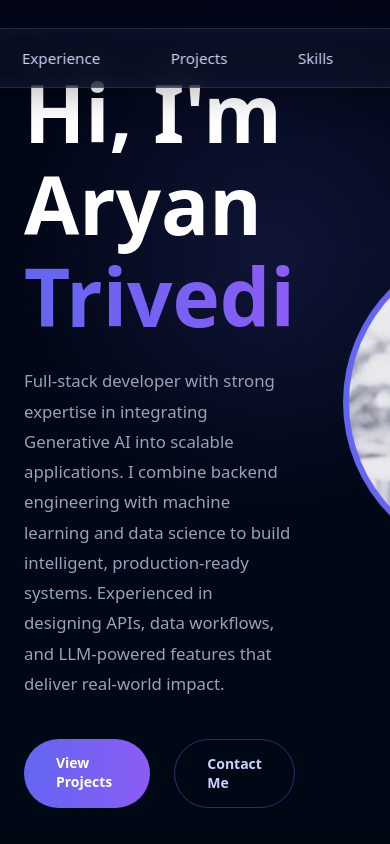
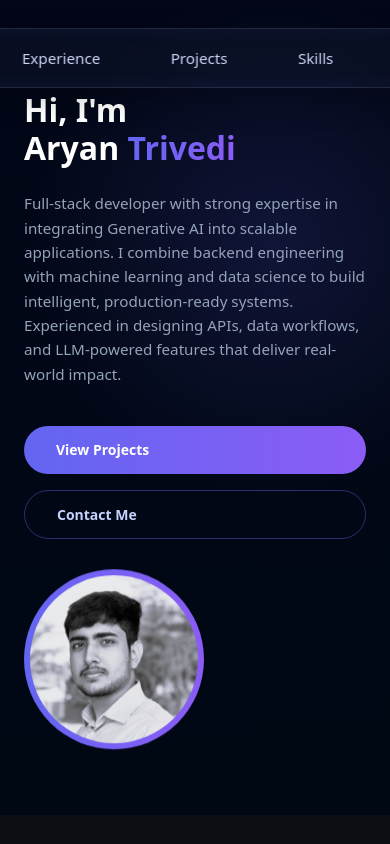
Before and after one commit to aryan-trivedi/portfolio, a React (Vite) app: page / in a window 390 px wide. Shown: the top 844 px of the page. Built offline with nearby package versions, Linux system fonts and the light colour scheme.

Commit message:
Updated the hero.css for mobile

```diff
--- a/src/styles/hero.css
+++ b/src/styles/hero.css
@@ -1,3 +1,5 @@
+/* ================= HERO SECTION ================= */
+
 .hero {
   min-height: 100vh;
   display: flex;
@@ -20,13 +22,15 @@
   grid-template-columns: 1.2fr 0.8fr;
   gap: 3rem;
   align-items: center;
+  width: 100%;
 }
+
+/* ================= LEFT SIDE ================= */
 
 .hero-left {
   z-index: 2;
 }
 
-/* UPDATED SECTION */
 .hero-name {
   font-size: 5rem;
   font-weight: 800;
@@ -52,7 +56,10 @@
 .hero-buttons {
   display: flex;
   gap: 1.5rem;
+  flex-wrap: wrap;
 }
+
+/* ================= BUTTONS ================= */
 
 .btn-primary {
   padding: 0.9rem 2rem;
@@ -84,6 +91,8 @@
   transform: translateY(-4px);
 }
 
+/* ================= RIGHT SIDE ================= */
+
 .hero-right {
   display: flex;
   justify-content: center;
@@ -105,8 +114,74 @@
   object-fit: cover;
 }
 
+/* ================= FLOAT ANIMATION ================= */
+
 @keyframes float {
   0% { transform: translateY(0px); }
   50% { transform: translateY(-12px); }
   100% { transform: translateY(0px); }
 }
+
+/* ================= TABLET ================= */
+
+@media (max-width: 1024px) {
+  .hero-name {
+    font-size: 4rem;
+  }
+
+  .profile-wrapper {
+    width: 280px;
+    height: 280px;
+  }
+}
+
+/* ================= MOBILE ================= */
+
+@media (max-width: 768px) {
+  .hero {
+    min-height: auto;
+    padding: 4rem 1.5rem;
+  }
+
+  .hero-container {
+    grid-template-columns: 1fr; /* stack columns */
+    gap: 2rem;
+  }
+
+  .hero-name {
+    font-size: 2.5rem;
+    line-height: 1.2;
+  }
+
+  .hero-description {
+    font-size: 0.95rem;
+    line-height: 1.6;
+  }
+
+  .hero-buttons {
+    flex-direction: column;
+    gap: 1rem;
+  }
+
+  .profile-wrapper {
+    width: 220px;
+    height: 220px;
+  }
+
+  .hero-right {
+    justify-content: flex-start;
+  }
+}
+
+/* ================= SMALL PHONES ================= */
+
+@media (max-width: 480px) {
+  .hero-name {
+    font-size: 2rem;
+  }
+
+  .profile-wrapper {
+    width: 180px;
+    height: 180px;
+  }
+}
```
